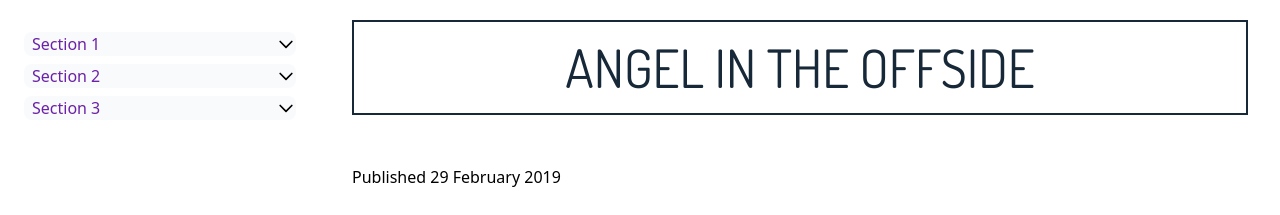
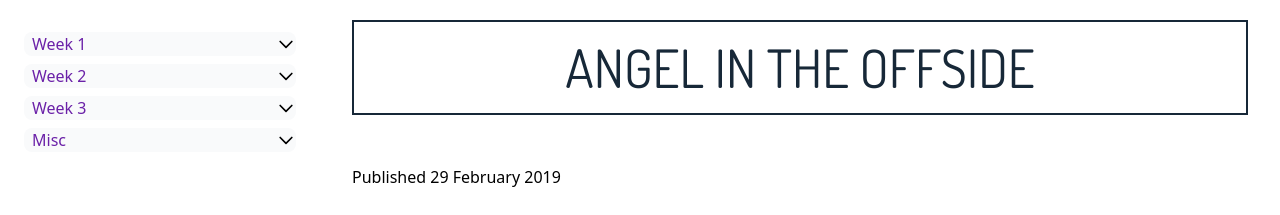
Before and after one commit to chiragpadyal/DevBootCamp, a React (Create React App) app: page /DevBootCamp/course/InteractivitywithJavaScript in a window 1280 px wide. Shown: the top 215 px of the page. Built offline with nearby package versions, Linux system fonts and the light colour scheme.

Commit message:
added submodule

```diff
--- a/src/Components/DataCourses.js
+++ b/src/Components/DataCourses.js
@@ -26,5 +26,11 @@ export const DataCourses = [
       "wallpaper3.jpg",
       "wallpaper3.jpg",
     ],
+    Index: {
+      "Week 1": { data: ["Prerequisite", "Introduction"], locked: false },
+      "Week 2": { data: ["Arrays and Looping", "Varible Scope"], locked: true },
+      "Week 3": { data: ["Es6 fuction", "Async methods"], locked: true },
+      Misc: { data: ["Certificate", "Feedback"], locked: true },
+    },
   },
 ];
--- a/src/Pages/CoursePanel.js
+++ b/src/Pages/CoursePanel.js
@@ -1,10 +1,13 @@
 import React, { useEffect } from "react";
 import Footer from "../Components/Footer";
+import { FaLock } from "react-icons/fa";
 // import Sidebar from "../Components/Sidebar";
 // import Sidebar from "../Components/Sidebar";
 import "../Components/styleCoursePanel.css";
 import { Textcontent } from "../Components/Textcontent";
+import { DataCourses } from "../Components/DataCourses";
 export const CoursePanel = () => {
+  const data = DataCourses[0].Index;
   useEffect(() => {
     // Fetch all the details element.
     const details = document.querySelectorAll("details");
@@ -21,20 +24,17 @@ export const CoursePanel = () => {
       });
     });
   });
-  return (
-    <>
-      <div className="container mx-auto">
-        <div className="flex flex-row flex-wrap py-4">
-          <aside className="w-full sm:w-1/3 md:w-1/4 px-2">
-            <div className="sticky top-0 p-4 w-full">
-              {/* <!-- navigation --> */}
-              <ul className="nav flex flex-col overflow-hidden">
-                <li className="nav-item mb-2">
+  const loadIndex = () => {
+    let list = [];
+    for (let k in data) {
+      {
+        list.push(
+          <li key={k} className="nav-item mb-2">
             <details className="group">
               <summary className=" hover:text-purple-600 truncate flex items-center justify-between rounded-lg cursor-pointer bg-gray-50">
                 <h5 className="nav-link text-purple-800 text-gray-900">
                   <span className="fa fa-list-alt mr-2"></span>
-                        Section 1
+                  {k}
                 </h5>
 
                 <svg
@@ -53,116 +53,40 @@ export const CoursePanel = () => {
                 </svg>
               </summary>
               <ul>
-                      <li className="nav-item">
+                {data[k].data.map((item, index) => {
+                  return (
+                    <li key={index} className="nav-item">
                       <a
-                          className="nav-link text-purple-400 hover:text-purple-600"
+                        className={
+                          data[k].locked
+                            ? "nav-link pointer-events-none flex  justify-between  text-purple-400 hover:text-purple-600"
+                            : "nav-link  flex  justify-between  text-purple-400 hover:text-purple-600"
+                        }
                         href="/#reports"
                       >
-                          <span className="fa fa-chart-bar mr-2"></span> Reports{" "}
+                        <span className="fa fa-chart-bar ml-2">{item}</span>
+                        {data[k].locked ? <FaLock /> : ""}
                       </a>
                     </li>
-                      <li className="nav-item">
-                        <a
-                          className="nav-link text-purple-400 hover:text-purple-600"
-                          href="/#int"
-                        >
-                          <span className="fa fa-layer-group mr-2"></span>{" "}
-                          Integrations{" "}
-                        </a>
-                      </li>
+                  );
+                })}
               </ul>
             </details>
           </li>
-
-                <li className="nav-item mb-2">
-                  <details className="group">
-                    <summary className=" hover:text-purple-600 truncate flex items-center justify-between rounded-lg cursor-pointer bg-gray-50">
-                      <h5 className="nav-link text-purple-800 text-gray-900">
-                        <span className="fa fa-list-alt mr-2"></span>
-                        Section 2
-                      </h5>
-
-                      <svg
-                        className="flex-shrink-0 ml-1.5 w-5 h-5 transition duration-300 group-open:-rotate-180"
-                        xmlns="http://www.w3.org/2000/svg"
-                        fill="none"
-                        viewBox="0 0 24 24"
-                        stroke="currentColor"
-                      >
-                        <path
-                          strokeLinecap="round"
-                          strokeLinejoin="round"
-                          strokeWidth="2"
-                          d="M19 9l-7 7-7-7"
-                        />
-                      </svg>
-                    </summary>
-                    <ul>
-                      <li className="nav-item">
-                        <a
-                          className="nav-link text-purple-400 hover:text-purple-600"
-                          href="/#reports"
-                        >
-                          <span className="fa fa-chart-bar mr-2"></span> Reports{" "}
-                        </a>
-                      </li>
-                      <li className="nav-item">
-                        <a
-                          className="nav-link text-purple-400 hover:text-purple-600"
-                          href="/#int"
-                        >
-                          <span className="fa fa-layer-group mr-2"></span>{" "}
-                          Integrations{" "}
-                        </a>
-                      </li>
-                    </ul>
-                  </details>
-                </li>
-
-                <li className="nav-item mb-2">
-                  <details className="group">
-                    <summary className=" hover:text-purple-600 truncate flex items-center justify-between rounded-lg cursor-pointer bg-gray-50">
-                      <h5 className="nav-link text-purple-800 text-gray-900">
-                        <span className="fa fa-list-alt mr-2"></span>
-                        Section 3
-                      </h5>
-
-                      <svg
-                        className="flex-shrink-0 ml-1.5 w-5 h-5 transition duration-300 group-open:-rotate-180"
-                        xmlns="http://www.w3.org/2000/svg"
-                        fill="none"
-                        viewBox="0 0 24 24"
-                        stroke="currentColor"
-                      >
-                        <path
-                          strokeLinecap="round"
-                          strokeLinejoin="round"
-                          strokeWidth="2"
-                          d="M19 9l-7 7-7-7"
-                        />
-                      </svg>
-                    </summary>
-                    <ul>
-                      <li className="nav-item">
-                        <a
-                          className="nav-link text-purple-400 hover:text-purple-600"
-                          href="/#reports"
-                        >
-                          <span className="fa fa-chart-bar mr-2"></span> Reports{" "}
-                        </a>
-                      </li>
-                      <li className="nav-item">
-                        <a
-                          className="nav-link text-purple-400 hover:text-purple-600"
-                          href="/#int"
-                        >
-                          <span className="fa fa-layer-group mr-2"></span>{" "}
-                          Integrations{" "}
-                        </a>
-                      </li>
-                    </ul>
-                  </details>
-                </li>
+        );
+      }
+    }
+    return list;
+  };
+  return (
+    <>
+      <div className="container mx-auto">
+        <div className="flex flex-row flex-wrap py-4">
+          <aside className="w-full sm:w-1/3 md:w-1/4 px-2">
+            <div className="sticky top-0 p-4 w-full">
+              {/* <!-- navigation --> */}
+              <ul className="nav flex flex-col overflow-hidden">
+                {loadIndex()}
               </ul>
             </div>
           </aside>
```
Also changed, not shown: 1 other file (tests, documents, lock files or other folders). Lines whose indentation alone changed are shown as unchanged.
